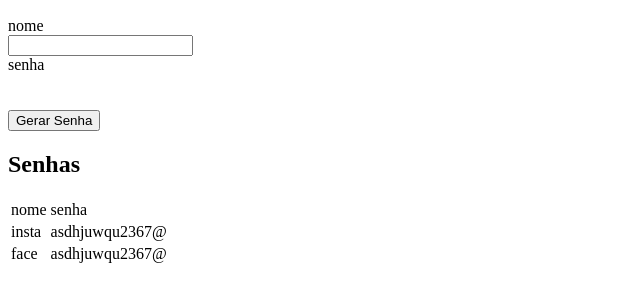
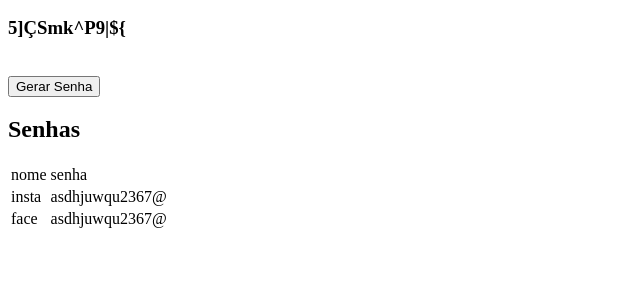
Before and after one commit to wwpedro/GeradorDeSenhas, a plain HTML site: page index.html in a window 1280 px wide. Shown: the part 50-352 px from the top of the page, without its empty margins (0-640 px from the left). Drawn offline with Linux system fonts and the light colour scheme.

Commit message:
funcao gerando senha aleatoria

```diff
--- a/index.html
+++ b/index.html
@@ -9,14 +9,15 @@
     <Section>
         <div>
             <h1>Gerador de Senhas</h1>
-            <form>
-                <label>nome</label><br>
-                <input type="text" name="" id=""><br>
+                <!--<label>nome</label><br>
+                <input type="text" name="nome" id="nome"><br>
+                <label>tamanho da senha</label><br>
+                <input type="number" name="tamanho" id="tamanho"><br>
                 <label>senha</label><br>
+                <br>!-->
+                <h3></h3>
                 <br>
-                <br>
-                <button type="button">Gerar Senha</button>
-            </form>
+                <button onclick="gerarSenha()">Gerar Senha</button>
         </div>
         <div>
             <h2>Senhas</h2>
@@ -36,5 +37,6 @@
             </table>
         </div>
     </Section>
+    <script src="index.js"></script>
 </body>
 </html>
--- a/index.js
+++ b/index.js
@@ -0,0 +1,21 @@
+function gerarSenha() {
+
+    let maiusculas ="ABCDEFGHIJKLMNOPQRSTUVWXYZÇ";
+    let minusculas ="abcdefghijklmnopqrstuvwxyzç";
+    let numeros="0123456789";
+    let caracteres="!@#$%&:.,;*()|^{}[]?";
+    let lista = [maiusculas,minusculas,numeros,caracteres].join('').split('');
+
+    //let nome = document.getElementById("nome");
+    //let tamanho=document.getElementById("tamanho");
+    let senha="";
+
+    for (let i = 0; i < 12; i++) {
+        senha += lista[parseInt(Math.random()*lista.length)];
+    }
+
+    return senha;
+
+}
+
+document.querySelector("h3").innerHTML = gerarSenha();
```
